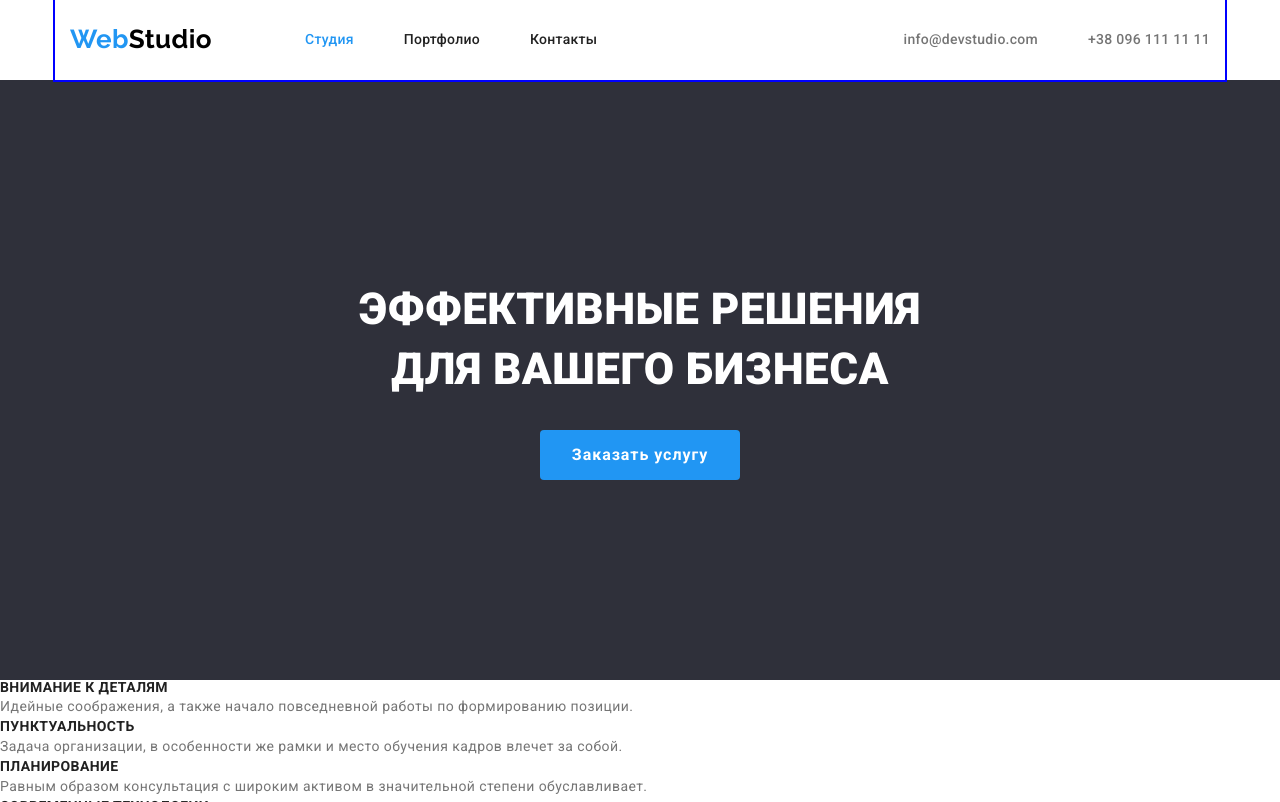
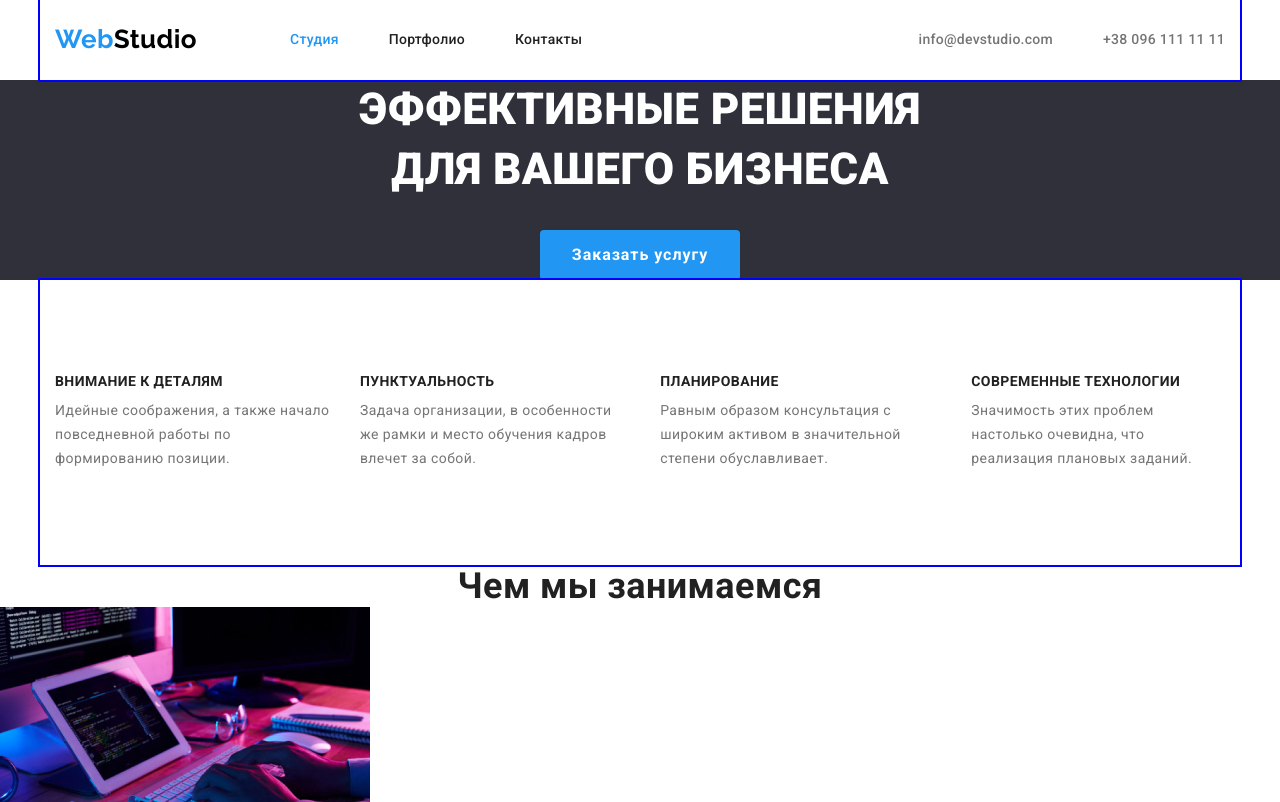
Before and after one commit to HalynaSinko/goit-markup-hw-03, a plain HTML site: page index.html in a window 1280 px wide. Shown: the top 802 px of the page. Drawn offline with nearby package versions, Linux system fonts and the light colour scheme.

Commit message:
Позицыонирование элементов а секции features

```diff
--- a/index.html
+++ b/index.html
@@ -63,30 +63,31 @@
 
       <!-- features -->
       <section class="features">
+        <div class="conteiner features-conteiner">
           <h2 class="visually-hidden">Преимущества</h2>
           <ul class="features-list">
-          <li class="feature-item">
+            <li class="item">
               <h3 class="feature-title">Внимание к деталям</h3>
               <p class="feature-text text">
                 Идейные соображения, а также начало повседневной работы по
                 формированию позиции.
               </p>
             </li>
-          <li class="feature-item">
+            <li class="item">
               <h3 class="feature-title">Пунктуальность</h3>
               <p class="feature-text text">
-              Задача организации, в особенности же рамки и место обучения кадров
-              влечет за собой.
+                Задача организации, в особенности же рамки и место обучения
+                кадров влечет за собой.
               </p>
             </li>
-          <li class="feature-item">
+            <li class="item">
               <h3 class="feature-title">Планирование</h3>
               <p class="feature-text text">
                 Равным образом консультация с широким активом в значительной
                 степени обуславливает.
               </p>
             </li>
-          <li class="feature-item">
+            <li class="item">
               <h3 class="feature-title">Современные технологии</h3>
               <p class="feature-text text">
                 Значимость этих проблем настолько очевидна, что реализация
@@ -94,6 +95,7 @@
               </p>
             </li>
           </ul>
+        </div>
       </section>
 
       <!-- works -->
--- a/styles/style.css
+++ b/styles/style.css
@@ -51,7 +51,7 @@ ul {
 /* Контейнер для позиционирования */
 .conteiner {
   display: flex;
-  width: 1170px;
+  width: 1200px;
   margin-right: auto;
   margin-left: auto;
   padding: 0px 15px;
@@ -146,9 +146,6 @@ ul {
 
 /* hero */
 .hero {
-  padding-top: 200px;
-  padding-bottom: 200px;
-
   background-color: var(--dark-background-color);
   text-align: center;
 }
@@ -184,9 +181,25 @@ ul {
 }
 
 /* features */
+.features-conteiner {
+  padding-top: 94px;
+  padding-bottom: 94px;
+}
+.features-list {
+  display: flex;
+}
+
+.features-list > .item {
+  width: calc((100%-30px) / 4);
+}
+
+.features-list > .item:not(:last-child) {
+  margin-right: 30px;
+}
+
 .feature-title {
   margin-top: 0px;
-  margin-bottom: 0px;
+  margin-bottom: 10px;
 
   font-weight: var(--bolt-font-weight);
   font-size: 14px;
```
Lines whose indentation alone changed are shown as unchanged.
